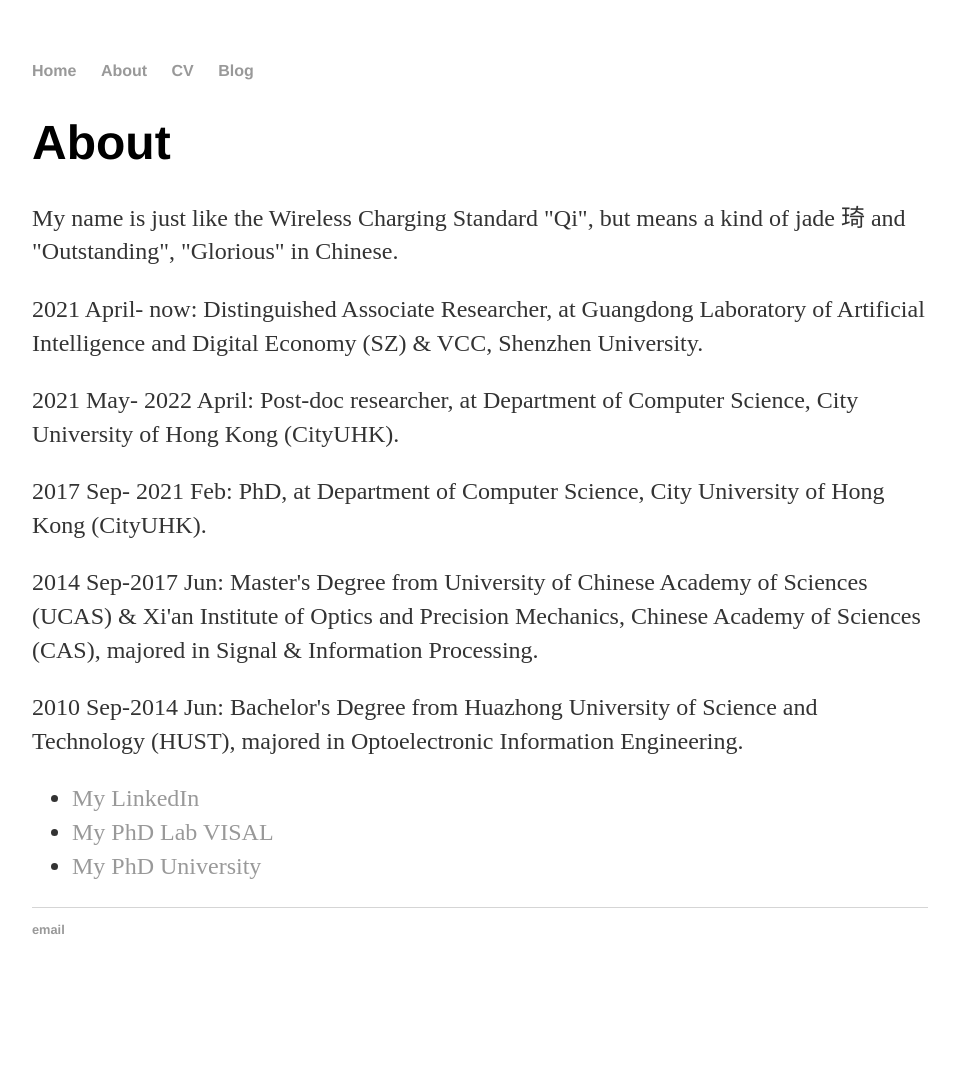
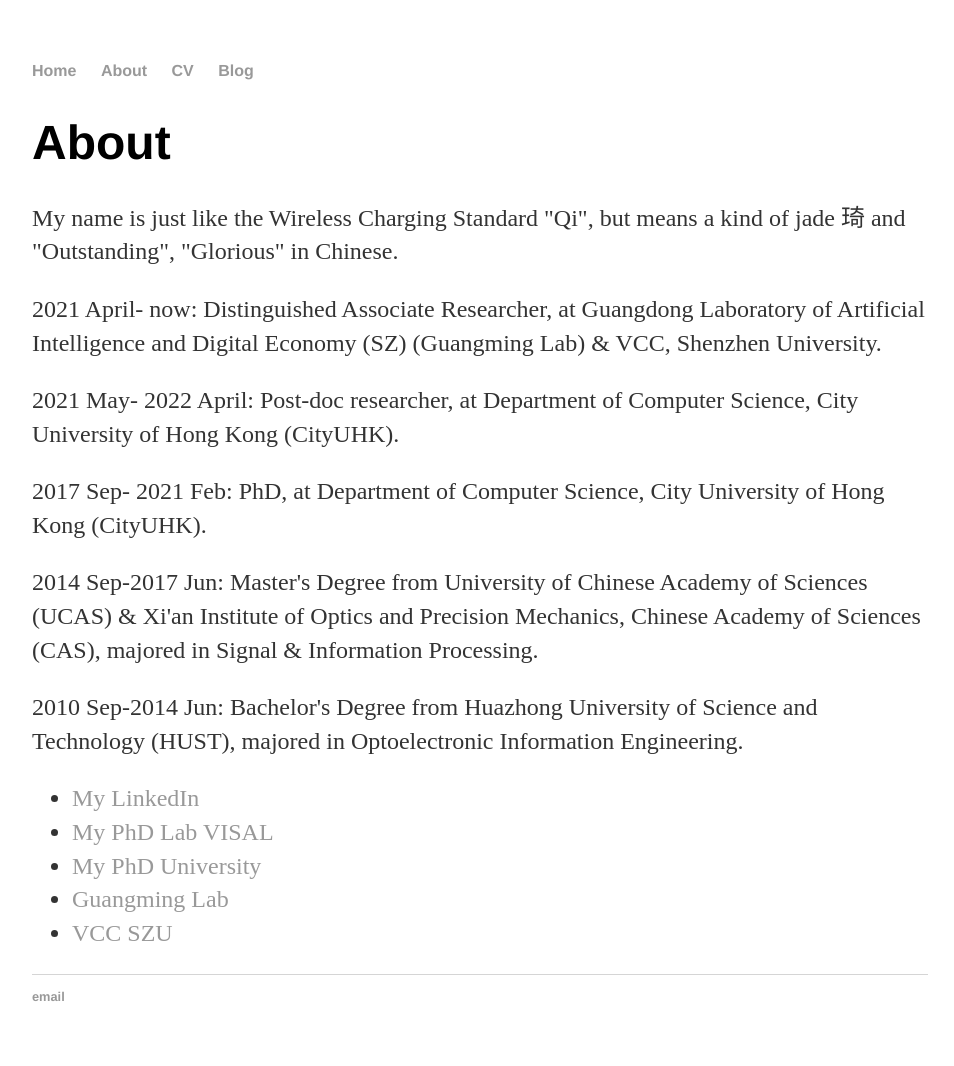
Before and after one commit to zqyq/zqyq.github.io, a Jekyll site: the page built from about/index.html, in a window 1280 px wide. Shown: the whole page, without its empty margins (160-1114 px from the left). Built offline with Jekyll 4.4.1, drawn with Linux system fonts in a browser that asks for light colours; before the commit the page ends 999 px from its top, so only the background shows below that.

Commit message:
Update index.html

```diff
--- a/about/index.html
+++ b/about/index.html
@@ -8,7 +8,7 @@ title: About Qi ZHANG
 			<p>My name is just like the Wireless Charging Standard "Qi", but means a kind of jade 琦
 				and "Outstanding", "Glorious" in Chinese.</p>
 
-			<p>2021 April- now: Distinguished Associate Researcher, at Guangdong Laboratory of Artificial Intelligence and Digital Economy (SZ) & VCC, Shenzhen University.</p>
+			<p>2021 April- now: Distinguished Associate Researcher, at Guangdong Laboratory of Artificial Intelligence and Digital Economy (SZ) (Guangming Lab) & VCC, Shenzhen University.</p>
 
 			<p>2021 May- 2022 April: Post-doc researcher, at Department of Computer Science, City University of Hong Kong (CityUHK).</p>
 			<p>2017 Sep- 2021 Feb: PhD, at Department of Computer Science, City University of Hong Kong (CityUHK).</p>
@@ -23,5 +23,7 @@ title: About Qi ZHANG
 				<li><a href="https://www.linkedin.com/in/qi-zhang-64257488/">My LinkedIn</a></li>
 				<li><a href="https://visal.cs.cityu.edu.hk/">My PhD Lab VISAL</a></li>
 				<li><a href="https://www.cityu.edu.hk/">My PhD University</a></li>
+				<li><a href="https://ailab.szu.edu.cn/">Guangming Lab</a></li>
+				<li><a href="https://https://vcc.tech/">VCC SZU</a></li>
 				</ul>
 		</div>
```
